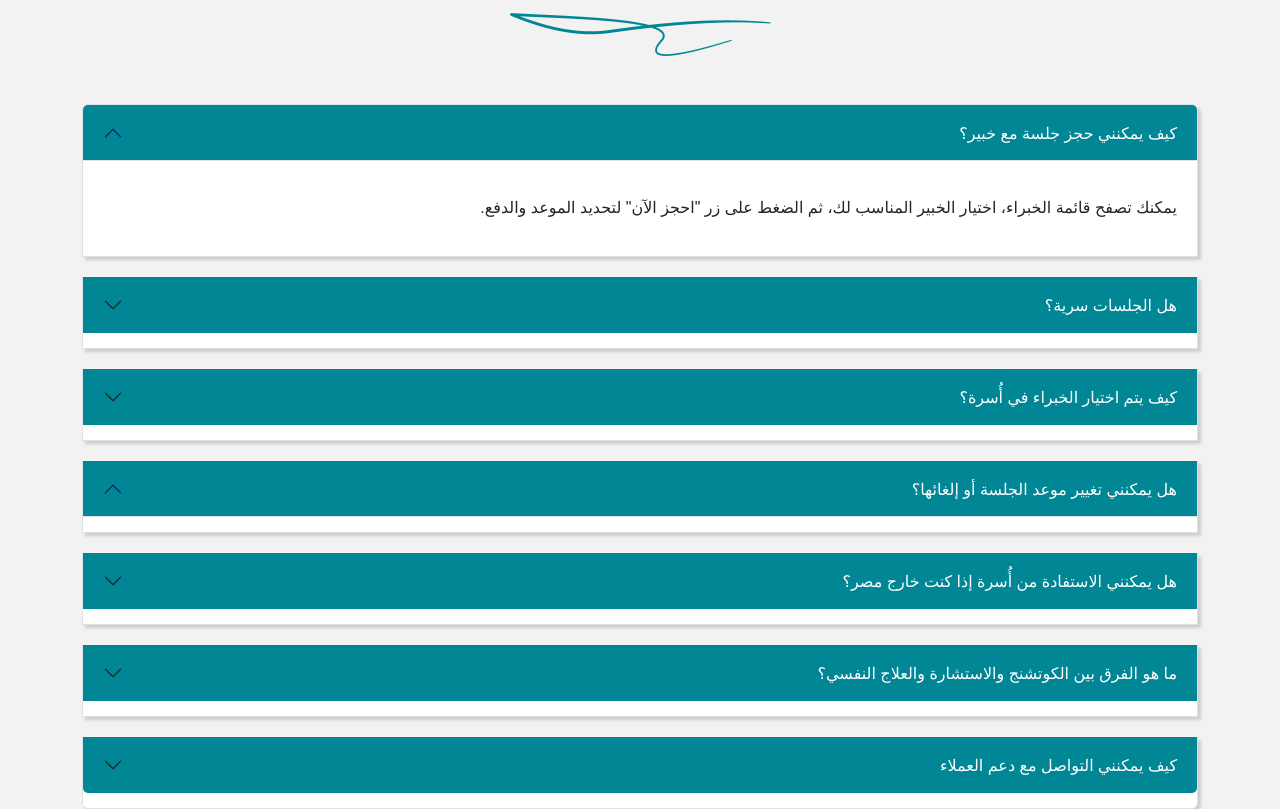
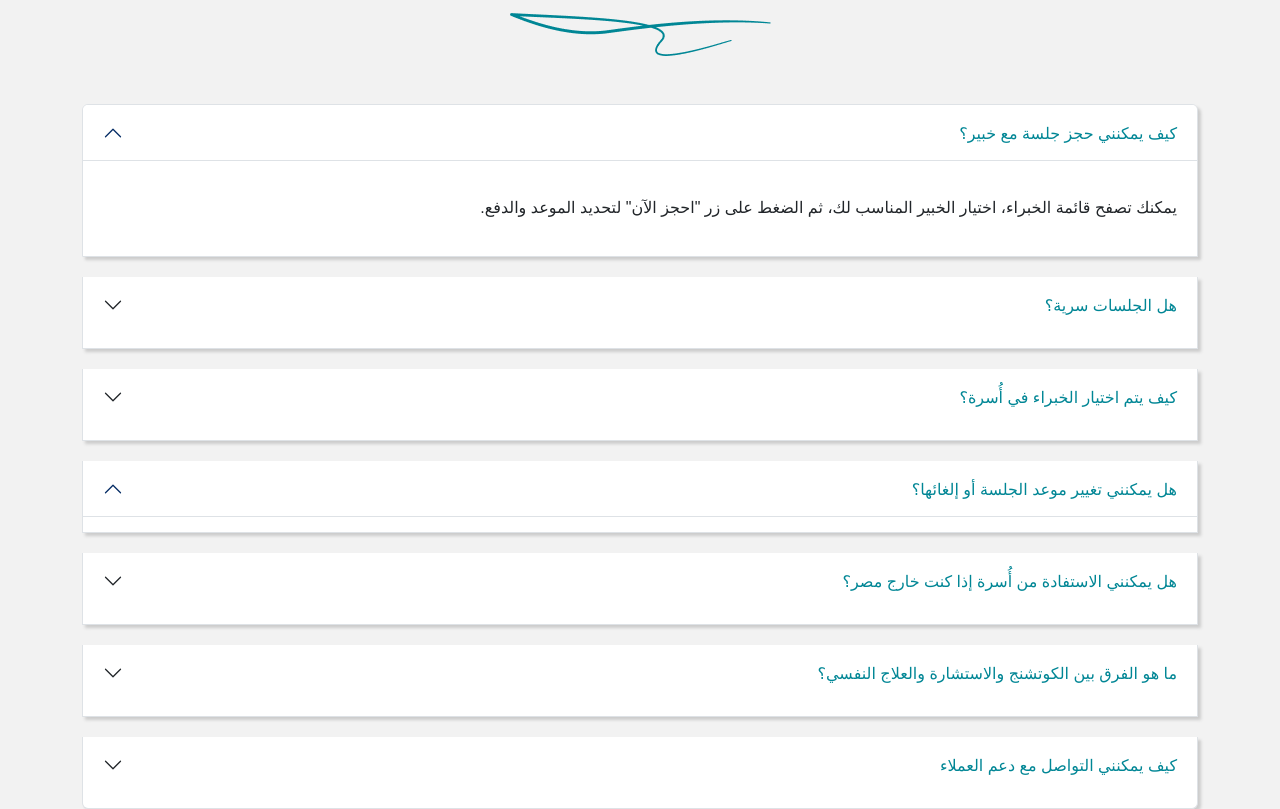
Before and after one commit to Nour-ibrahem30/-, a website: page html/about.html in a window 1280 px wide. Shown: the part 3847-4656 px from the top of the page. Drawn offline with nearby package versions, Linux system fonts and the light colour scheme; a web font is replaced by a local one.

Commit message:
Edit The Project

```diff
--- a/scss/about.scss
+++ b/scss/about.scss
@@ -232,6 +232,7 @@ header {
 
 /* End Cotshaing Section*/
 /* Start Qusation Section*/
+/* Start Qusation Section*/
 .qusation {
     background-color: #F2F2F2;
 
@@ -245,11 +246,13 @@ header {
     }
 
     .accordion-button {
-        background-color: var(--main-color);
+        background-color: white !important;
         margin-bottom: 15px;
-        color: white;
+        color: var(--main-color) !important;
     }
 }
+
+/* End Qusation Section*/
 
 /* End Qusation Section*/
 /* Start Footer Section*/
```
Also changed, not shown: scss/about.css, 1 other file.
